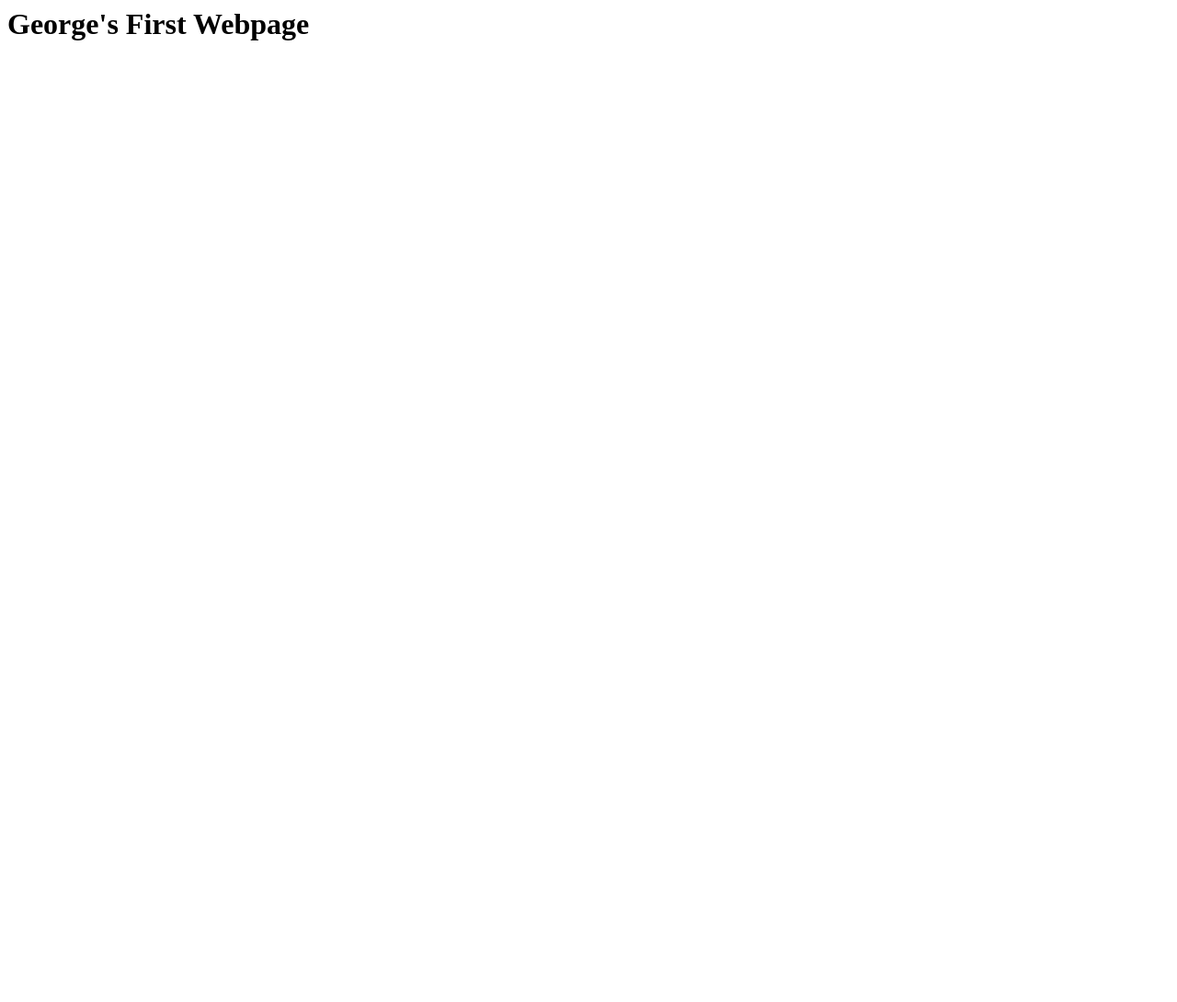
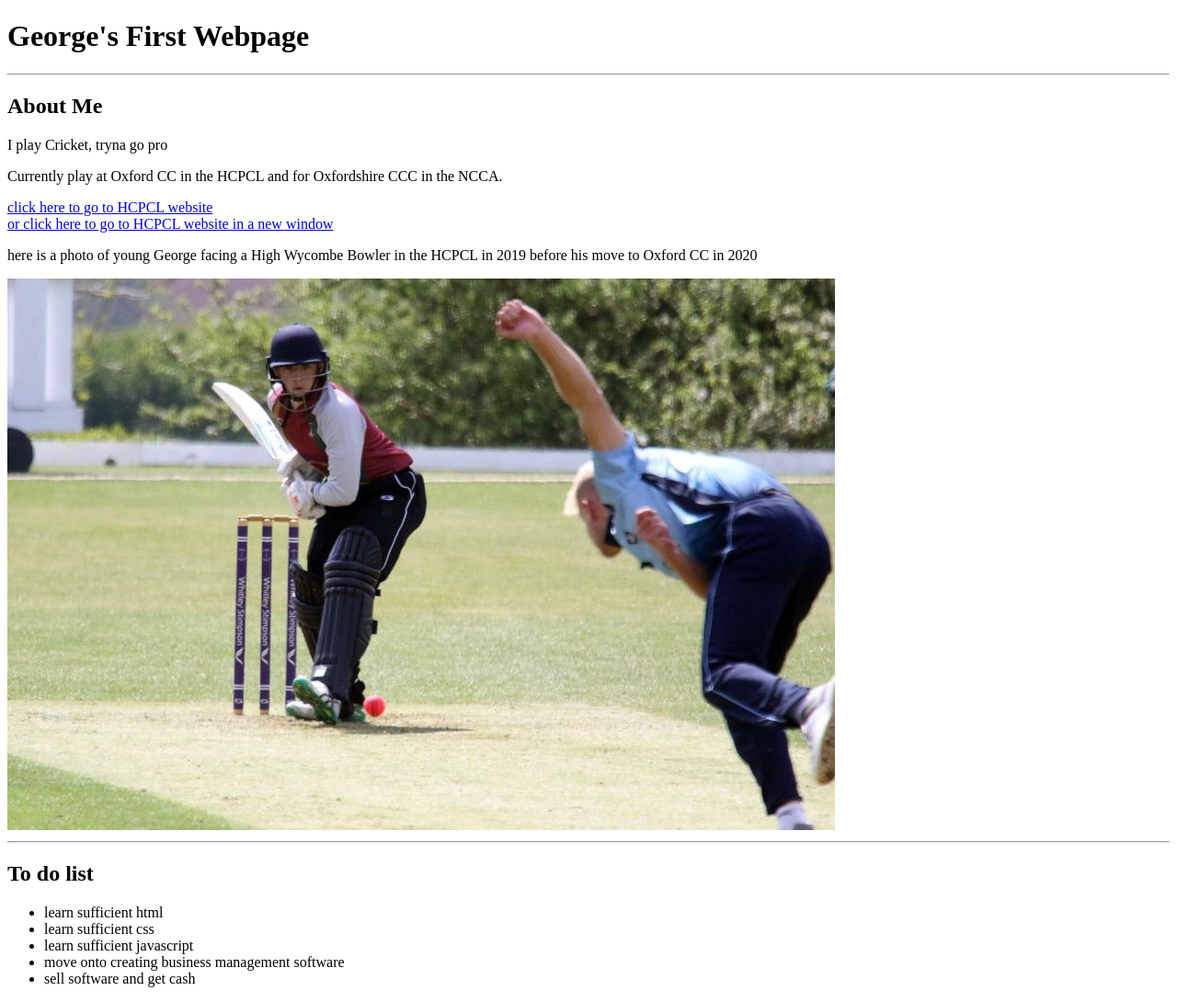
Before and after one commit to GeorgeTait848/Learning-WebDev, a plain HTML site: page index.html in a window 1280 px wide. Shown: the whole page at 92% size. Before the commit the page ends 800 px from the top, so only its background shows below. Drawn offline with Linux system fonts and the light colour scheme.

Commit message:
multiple changes

```diff
--- a/index.html
+++ b/index.html
@@ -1,2 +1,79 @@
 
-  <h1>George's First Webpage</h1>
+<!doctype html>
+
+<!--this is a comment, use !-- tab to setup a comment-->
+<html>
+
+ <head>
+
+
+  <meta charset="utf-8"/>
+  <title>George's First Webpage</title>
+
+  <meta name = "keywords" content="George, George Tait, Cricket, Physics Student"/>
+
+  <meta name="description" content="George Tait's Personal Webpage"/>
+
+</head>
+
+
+<body>
+
+
+    <h1>George's First Webpage</h1>
+
+
+
+    <hr>
+
+    <div>
+
+
+        <h2>About Me</h2>
+
+
+        <p>I play Cricket, tryna go pro </p>
+
+
+        <p>Currently play at Oxford CC in the HCPCL and for Oxfordshire CCC in the NCCA.</p>
+
+        <a href="https://hcpcl.play-cricket.com" >click here to go to HCPCL website </a>
+
+        <br>
+        <a href="https://hcpcl.play-cricket.com" target="_blank">or click here to go to HCPCL website in a new window</a>
+
+
+        <p>here is a photo of young George facing a High Wycombe Bowler in the HCPCL in 2019 before his move to Oxford CC in 2020</p>
+
+        <img src="Images/youngGeorge.jpg" alt="Young George">
+
+
+
+    </div>
+
+
+
+    <hr>
+
+
+        <div>
+
+            <h2>To do list</h2>
+
+
+            <ul>
+               <li>learn sufficient html</li>
+               <li>learn sufficient css</li>
+               <li>learn sufficient javascript</li>
+               <li>move onto creating business management software</li>
+               <li>sell software and get cash</li>
+            </ul>
+
+        </div>
+
+
+
+</body>
+
+
+</html>
```
Also changed, not shown: Images/youngGeorge.jpg (added).
